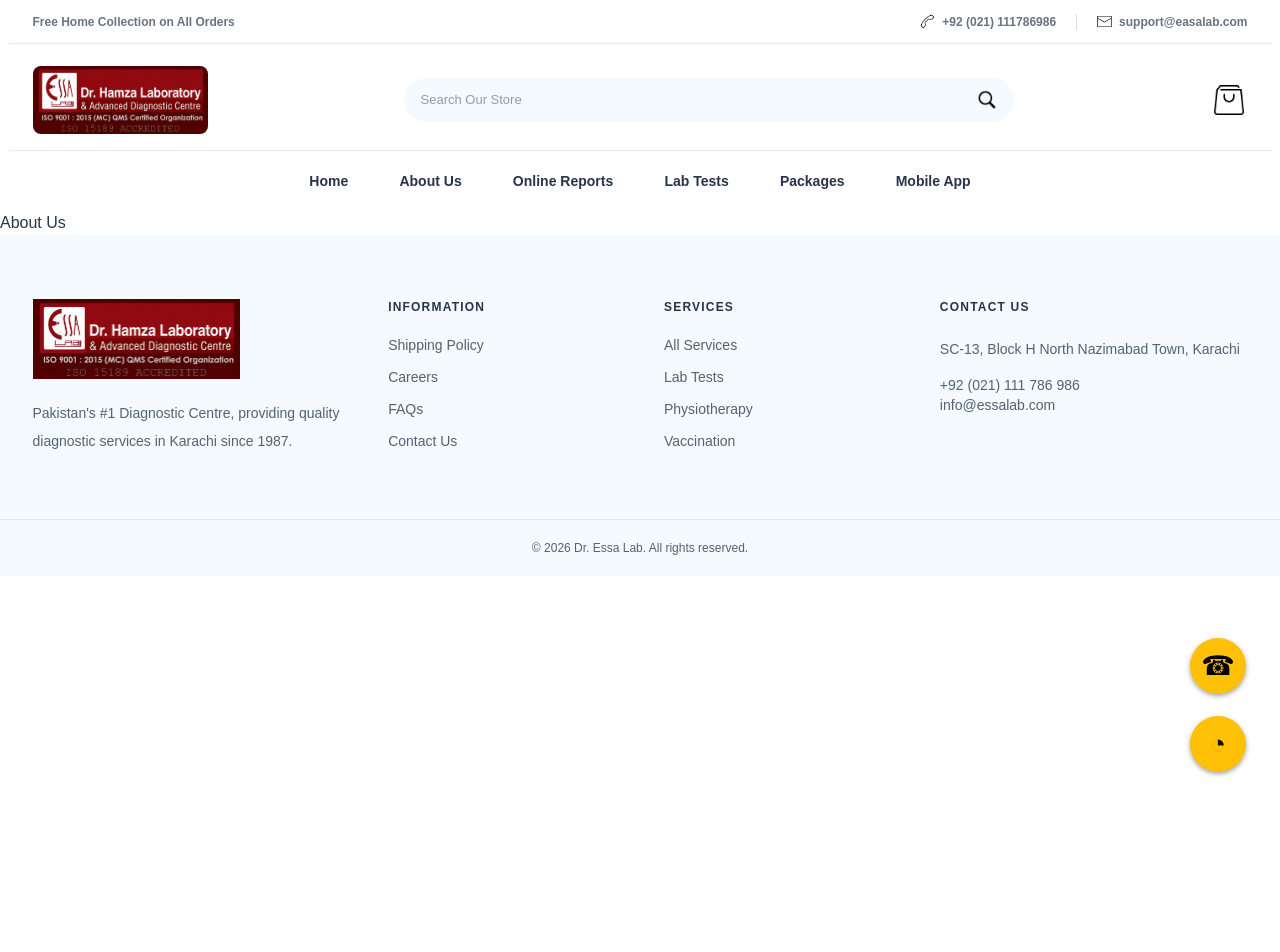
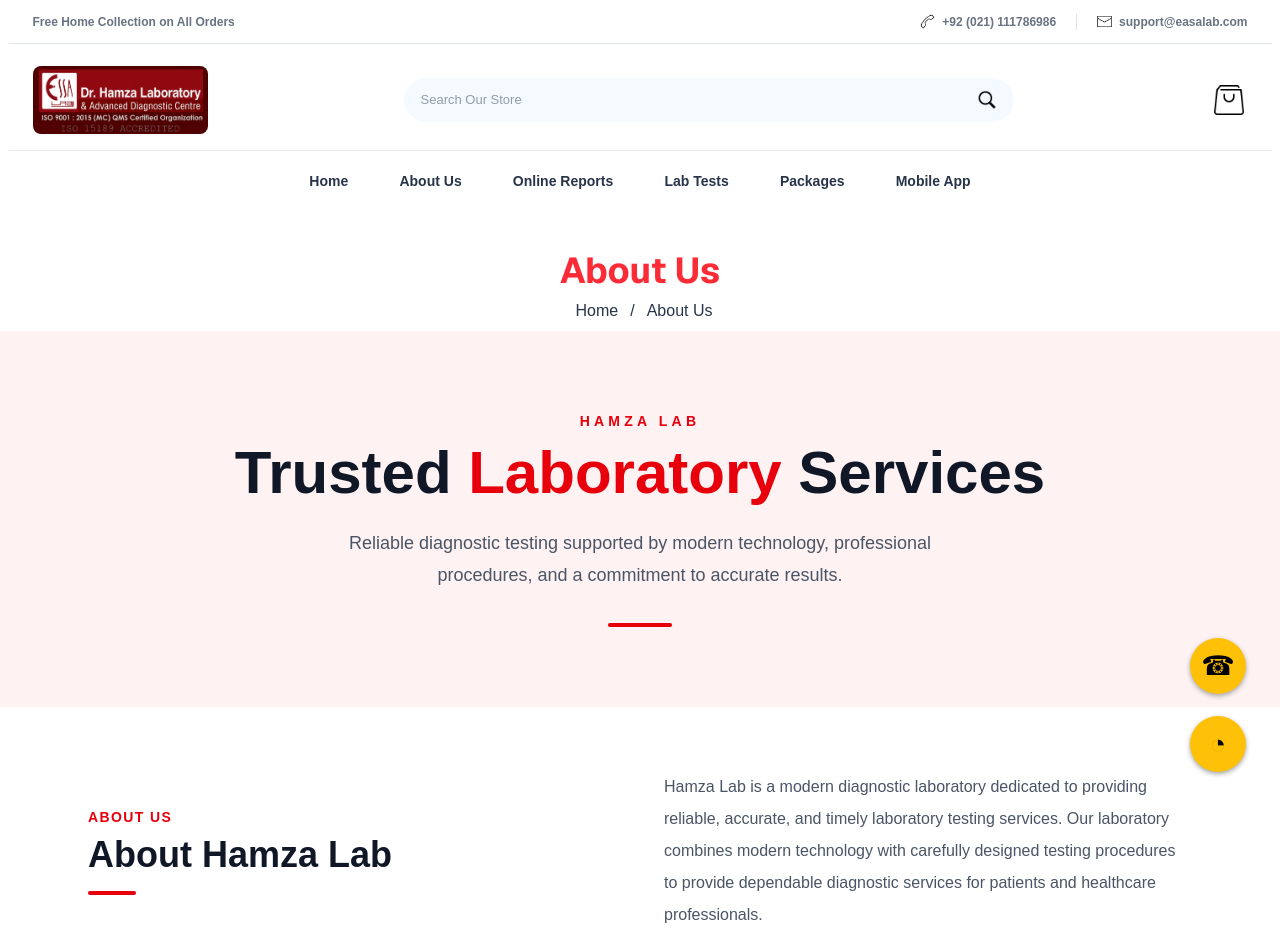
Before and after one commit to HamzaMumtaz2012/Hamza-Lab, a Next.js app: page /About in a window 1280 px wide. Shown: the top 952 px of the page. Before the commit the page ends 800 px from the top, so only its background shows below. Built offline with nearby package versions, Linux system fonts and the light colour scheme.

Commit message:
complete the about section

```diff
--- a/Components/Header.js
+++ b/Components/Header.js
@@ -23,8 +23,8 @@
       </header>
 
       <nav className="mx-auto flex w-full max-w-[1263px] justify-center gap-[clamp(20px,4vw,58px)] overflow-x-auto whitespace-nowrap px-6 py-5 text-sm font-semibold max-md:justify-start max-md:gap-3.5 max-md:px-3 max-md:text-xs" aria-label="Main navigation">
-        <a className="hover:text-[#ffc107]" href="#">Home</a><a className="hover:text-[#ffc107]" href="/About">About Us</a><a className="hover:text-[#ffc107]" href="/OnlineReports">Online Reports</a>
-        <a className="hover:text-[#ffc107]" href="/LabTests">Lab Tests</a><a className="hover:text-[#ffc107]" href="/Packages">Packages</a><a className="hover:text-[#ffc107]" href="#">Mobile App</a>
+        <a className="hover:text-red-400" href="#">Home</a><a className="hover:text-red-400" href="/About">About Us</a><a className="hover:text-red-400" href="/OnlineReports">Online Reports</a>
+        <a className="hover:text-red-400" href="/LabTests">Lab Tests</a><a className="hover:text-red-400" href="/Packages">Packages</a><a className="hover:text-red-400" href="#">Mobile App</a>
       </nav>
       </>
   )
--- a/app/About/page.js
+++ b/app/About/page.js
@@ -3,8 +3,212 @@
 const page = () => {
   return (
     <div>
-      <h1>About Us</h1>
-      <span></span>
+      <h1 className='text-red-500 text-4xl font-bold font-sans text-center my-10 mb-2'>About Us</h1>
+
+<ol className='flex gap-3 justify-center items-center my-2' role="list">
+        <li >
+            <a className='flex gap-2 items-center ' href="/">
+                <svg className='h-4.5' aria-hidden="true" focusable="false" data-prefix="fal" data-icon="home" role="img" xmlns="http://www.w3.org/2000/svg" viewBox="0 0 576 512" class="icon icon-home"><path fill="currentColor" d="M541 229.16l-61-49.83v-77.4a6 6 0 0 0-6-6h-20a6 6 0 0 0-6 6v51.33L308.19 39.14a32.16 32.16 0 0 0-40.38 0L35 229.16a8 8 0 0 0-1.16 11.24l10.1 12.41a8 8 0 0 0 11.2 1.19L96 220.62v243a16 16 0 0 0 16 16h128a16 16 0 0 0 16-16v-128l64 .3V464a16 16 0 0 0 16 16l128-.33a16 16 0 0 0 16-16V220.62L520.86 254a8 8 0 0 0 11.25-1.16l10.1-12.41a8 8 0 0 0-1.21-11.27zm-93.11 218.59h.1l-96 .3V319.88a16.05 16.05 0 0 0-15.95-16l-96-.27a16 16 0 0 0-16.05 16v128.14H128V194.51L288 63.94l160 130.57z" class=""></path></svg>
+                Home
+            </a>
+        </li>
+        <div>/</div>
+            <li className=''>
+                <span class="breadcrumb__link" ap-currentaria="page">About Us</span>
+            </li>
+
+    </ol>
+        <main className="min-h-screen bg-white text-gray-700">
+
+      {/* Hero */}
+      <section className="bg-red-50 px-6 py-20 text-center">
+        <p className="mb-3 text-sm font-bold uppercase tracking-[0.3em] text-red-600">
+          Hamza Lab
+        </p>
+
+        <h1 className="text-4xl font-extrabold text-gray-900 md:text-6xl">
+          Trusted <span className="text-red-600">Laboratory</span> Services
+        </h1>
+
+        <p className="mx-auto mt-6 max-w-2xl text-lg leading-8 text-gray-600">
+          Reliable diagnostic testing supported by modern technology,
+          professional procedures, and a commitment to accurate results.
+        </p>
+
+        <div className="mx-auto mt-8 h-1 w-16 rounded-full bg-red-600"></div>
+      </section>
+
+
+      {/* About */}
+      <section className="mx-auto max-w-6xl px-6 py-16">
+        <div className="grid gap-12 md:grid-cols-2 md:items-center">
+
+          <div>
+            <p className="mb-2 text-sm font-bold uppercase tracking-widest text-red-600">
+              About Us
+            </p>
+
+            <h2 className="text-3xl font-bold text-gray-900 md:text-4xl">
+              About Hamza Lab
+            </h2>
+
+            <div className="mt-4 h-1 w-12 rounded-full bg-red-600"></div>
+          </div>
+
+          <p className="leading-8 text-gray-600">
+            Hamza Lab is a modern diagnostic laboratory dedicated to providing
+            reliable, accurate, and timely laboratory testing services. Our
+            laboratory combines modern technology with carefully designed
+            testing procedures to provide dependable diagnostic services for
+            patients and healthcare professionals.
+          </p>
+
+        </div>
+      </section>
+
+
+      {/* Services */}
+      <section className="bg-gray-50 px-6 py-16">
+        <div className="mx-auto max-w-6xl">
+
+          <div className="mb-12 text-center">
+            <p className="text-sm font-bold uppercase tracking-widest text-red-600">
+              What We Do
+            </p>
+
+            <h2 className="mt-2 text-3xl font-bold text-gray-900">
+              Our Services
+            </h2>
+
+            <p className="mx-auto mt-4 max-w-2xl text-gray-600">
+              A range of laboratory services designed around accuracy,
+              efficiency, and patient convenience.
+            </p>
+          </div>
+
+          <div className="grid gap-6 md:grid-cols-3">
+
+            <div className="rounded-2xl border border-gray-200 bg-white p-7 shadow-sm transition hover:-translate-y-1 hover:border-red-200 hover:shadow-lg">
+              <div className="mb-5 flex h-12 w-12 items-center justify-center rounded-xl bg-red-100 text-xl text-red-600">
+                🩸
+              </div>
+
+              <h3 className="text-xl font-bold text-gray-900">
+                Blood Testing
+              </h3>
+
+              <p className="mt-3 leading-7 text-gray-600">
+                Routine blood investigations performed using organized
+                laboratory procedures and modern testing equipment.
+              </p>
+            </div>
+
+
+            <div className="rounded-2xl border border-gray-200 bg-white p-7 shadow-sm transition hover:-translate-y-1 hover:border-red-200 hover:shadow-lg">
+              <div className="mb-5 flex h-12 w-12 items-center justify-center rounded-xl bg-red-100 text-xl text-red-600">
+                🔬
+              </div>
+
+              <h3 className="text-xl font-bold text-gray-900">
+                Diagnostic Tests
+              </h3>
+
+              <p className="mt-3 leading-7 text-gray-600">
+                A variety of diagnostic examinations designed to provide
+                useful laboratory information.
+              </p>
+            </div>
+
+
+            <div className="rounded-2xl border border-gray-200 bg-white p-7 shadow-sm transition hover:-translate-y-1 hover:border-red-200 hover:shadow-lg">
+              <div className="mb-5 flex h-12 w-12 items-center justify-center rounded-xl bg-red-100 text-xl text-red-600">
+                ❤️
+              </div>
+
+              <h3 className="text-xl font-bold text-gray-900">
+                Health Screening
+              </h3>
+
+              <p className="mt-3 leading-7 text-gray-600">
+                Convenient laboratory screening services to help monitor
+                general health and support informed medical decisions.
+              </p>
+            </div>
+
+          </div>
+        </div>
+      </section>
+
+
+      {/* Quality */}
+      <section className="mx-auto max-w-6xl px-6 py-16">
+
+        <div className="grid gap-8 md:grid-cols-2">
+
+          <div className="rounded-2xl bg-red-600 p-8 text-white">
+            <p className="text-sm font-bold uppercase tracking-widest text-red-100">
+              Our Standard
+            </p>
+
+            <h2 className="mt-3 text-3xl font-bold">
+              Quality & Accuracy
+            </h2>
+
+            <p className="mt-5 leading-8 text-red-50">
+              At Hamza Lab, quality is an important part of every testing
+              process. Our procedures focus on accurate sample handling,
+              careful analysis, and organized reporting.
+            </p>
+          </div>
+
+
+          <div className="rounded-2xl border border-gray-200 bg-white p-8 shadow-sm">
+
+            <p className="text-sm font-bold uppercase tracking-widest text-red-600">
+              Innovation
+            </p>
+
+            <h2 className="mt-3 text-3xl font-bold text-gray-900">
+              Modern Technology
+            </h2>
+
+            <p className="mt-5 leading-8 text-gray-600">
+              Our laboratory concept is built around modern diagnostic
+              technology and efficient testing workflows. By combining
+              technology with professional laboratory practices, Hamza Lab
+              aims to provide a smooth and dependable diagnostic experience.
+            </p>
+
+          </div>
+
+        </div>
+      </section>
+
+
+      {/* Mission */}
+      <section className="bg-gray-900 px-6 py-20 text-center text-white">
+
+        <p className="text-sm font-bold uppercase tracking-[0.3em] text-red-500">
+          Our Mission
+        </p>
+
+        <h2 className="mx-auto mt-3 max-w-3xl text-3xl font-bold md:text-4xl">
+          Making laboratory testing simpler, reliable, and accessible.
+        </h2>
+
+        <p className="mx-auto mt-6 max-w-2xl leading-8 text-gray-400">
+          Hamza Lab aims to build a trusted laboratory service focused on
+          accuracy, efficiency, professionalism, and patient convenience.
+        </p>
+
+        <button className="mt-8 rounded-full bg-red-600 px-7 py-3 font-semibold text-white transition hover:bg-red-700">
+          Explore Our Services
+        </button>
+
+      </section>
+
+    </main>
+
     </div>
   )
 }
```
